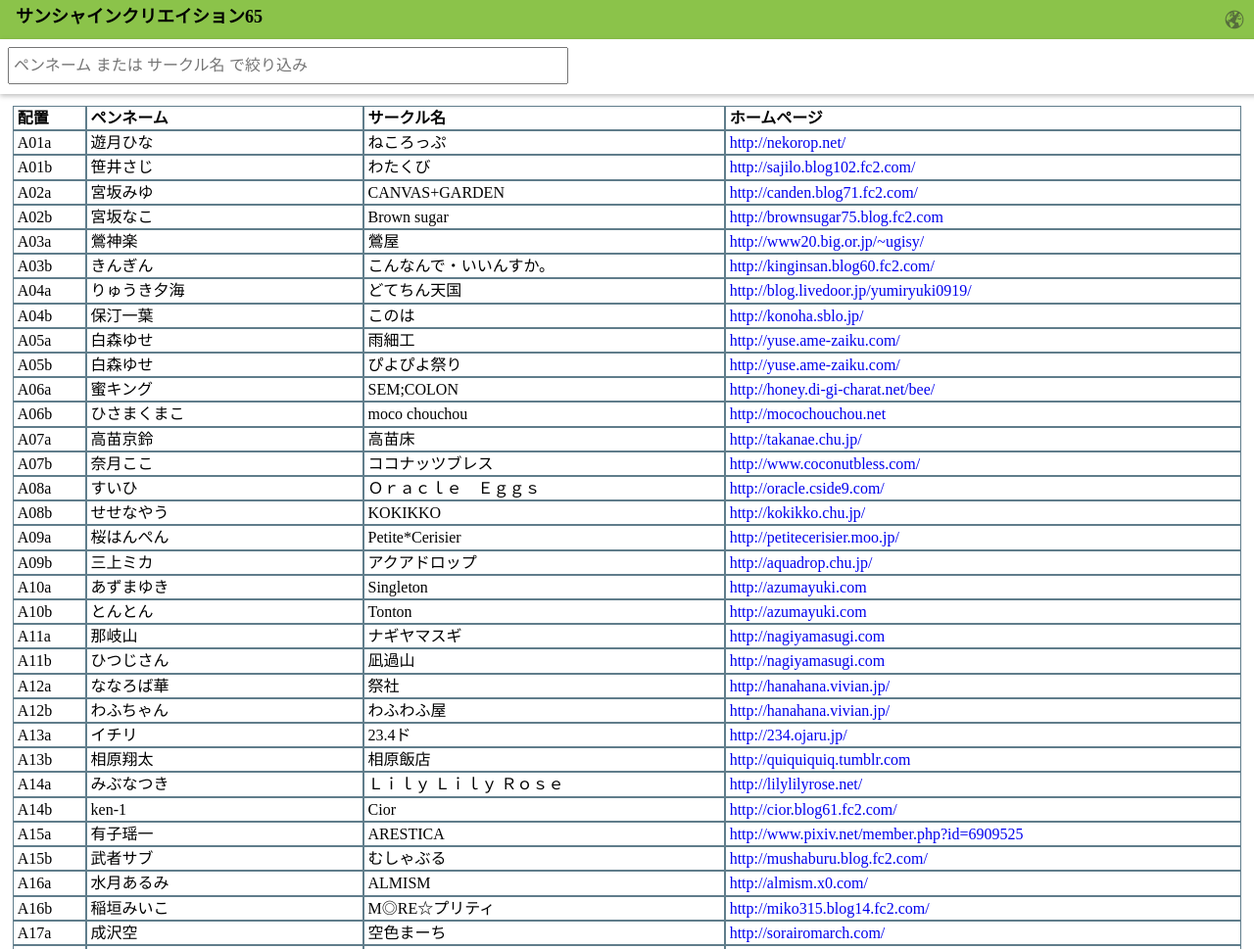
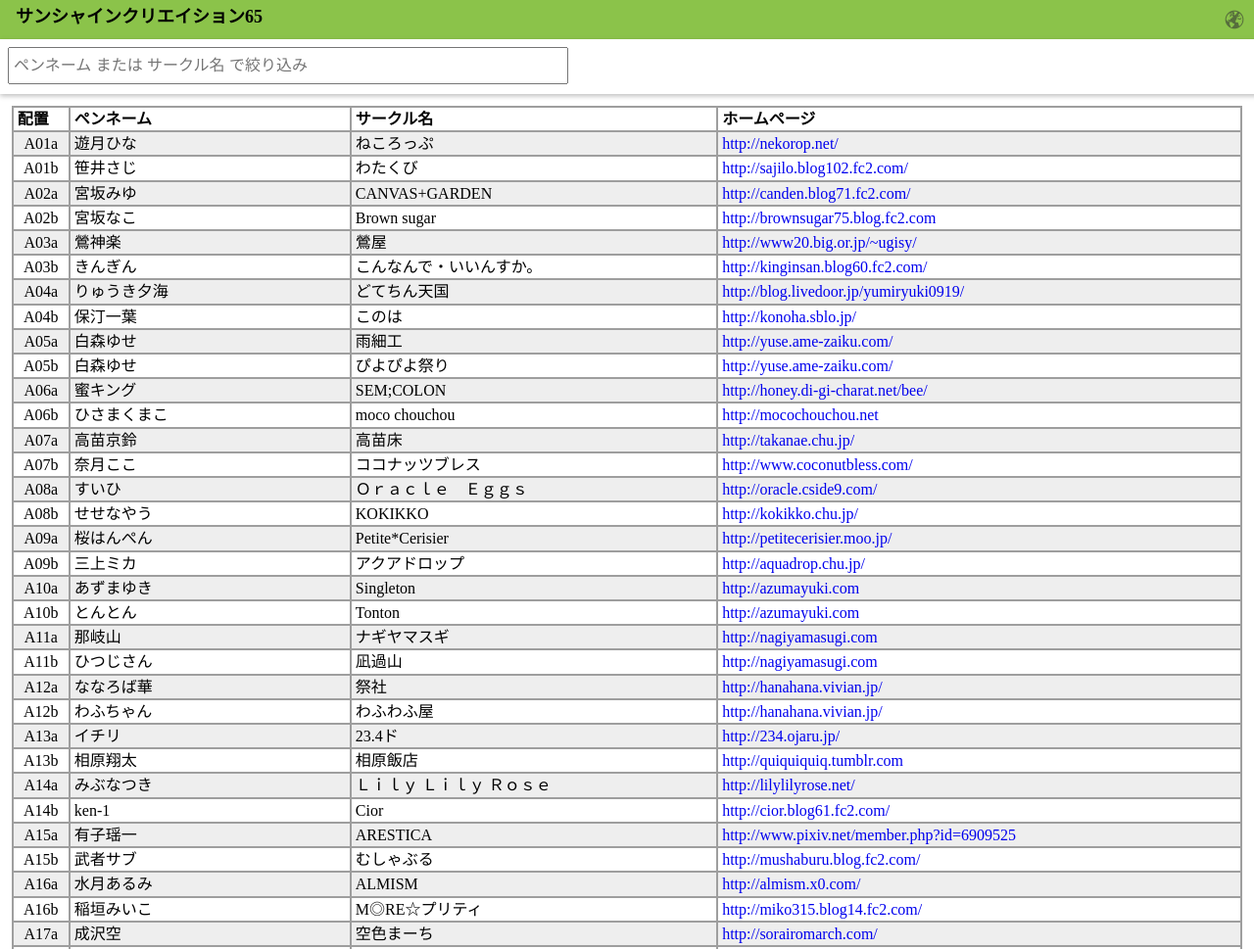
Before and after one commit to ichigotake/CircleWebSearch, a website: page index.html in a window 1280 px wide. Shown: the top 969 px of the page at 98% size. Drawn offline with Linux system fonts and the light colour scheme.

Commit message:
Apply zebra striped

```diff
--- a/src/css/main.css
+++ b/src/css/main.css
@@ -67,11 +67,12 @@ body {
   margin-bottom: 48px;
   margin-left: auto;
   display: table;
+  border: 1px #9E9E9E solid;
 }
 
 #circles-header-row {
   padding: 2px 4px 2px 4px;
-  border: 1px #607D8B solid;
+  border: 1px #9E9E9E solid;
   /** jsで動的に可視化する */
   display: none;
 }
@@ -80,13 +81,13 @@ body {
   display: table-cell;
   font-weight: bold;
   padding: 2px 4px 2px 4px;
-  border: 1px #607D8B solid;
+  border: 1px #9E9E9E solid;
 }
 
 .circle-body-row {
   display: table-row;
   padding: 2px 4px 2px 4px;
-  border: 1px #607D8B solid;
+  border: 1px #9E9E9E solid;
 }
 
 .circle-body-row a {
@@ -96,20 +97,26 @@ body {
 .circle-body-column {
   display: table-cell;
   padding: 2px 4px 2px 4px;
-  border: 1px #607D8B solid;
+  border: 1px #9E9E9E solid;
 }
 
 /** circles body */
 
 .circle-space {
   white-space: nowrap;
+  text-align: center;
   vertical-align: middle;
+  width: 48px;
 }
 
 .circle-pen-name {
   white-space: nowrap;
 }
 
+.zebra-striped {
+  background: #EEEEEE;
+}
+
 /** circle body for mobile */
 .circle-url-mobile {
   float: right;
--- a/src/js/app.js
+++ b/src/js/app.js
@@ -12,9 +12,11 @@ $(document).ready(function(){
   var $circles = $('#circles');
   var $circlesBodyRows = [];
 
+  var zebraStriped = new ZebraStriped();
   circles.forEach(function(circle, index) {
     $circles.append(renderer.renderCircle(circle));
     $circlesBodyRows[circle.id] = $('#circle-' + circle.id);
+    zebraStriped.apply($circlesBodyRows[circle.id]);
   });
 
   var $toolbar = $('#toolbar');
@@ -43,9 +45,13 @@ $(document).ready(function(){
     .distinctUntilChanged()
     .throttleWithTimeout(300)
     .subscribe(function(keyword){
+      var zebraStriped = new ZebraStriped();
       circles.forEach(function(circle, index){
         var displayed = circle.pen_name.indexOf(keyword) >= 0 || circle.circle_name.indexOf(keyword) >= 0;
         $circlesBodyRows[circle.id].css('display', displayed ? 'table-row' : 'none');
+        if (displayed) {
+          zebraStriped.apply($circlesBodyRows[circle.id]);
+        }
       });
     });
 
--- a/src/js/renderer.js
+++ b/src/js/renderer.js
@@ -50,3 +50,18 @@ var MobileRenderer = function () {
       '';
   };
 };
+
+var ZebraStriped = function(){
+
+  var index = 0;
+
+  this.apply = function (obj) {
+    if (index % 2 == 0) {
+      obj.addClass('zebra-striped');
+    } else {
+      obj.removeClass('zebra-striped');
+    }
+    index++;
+  };
+
+};
```
